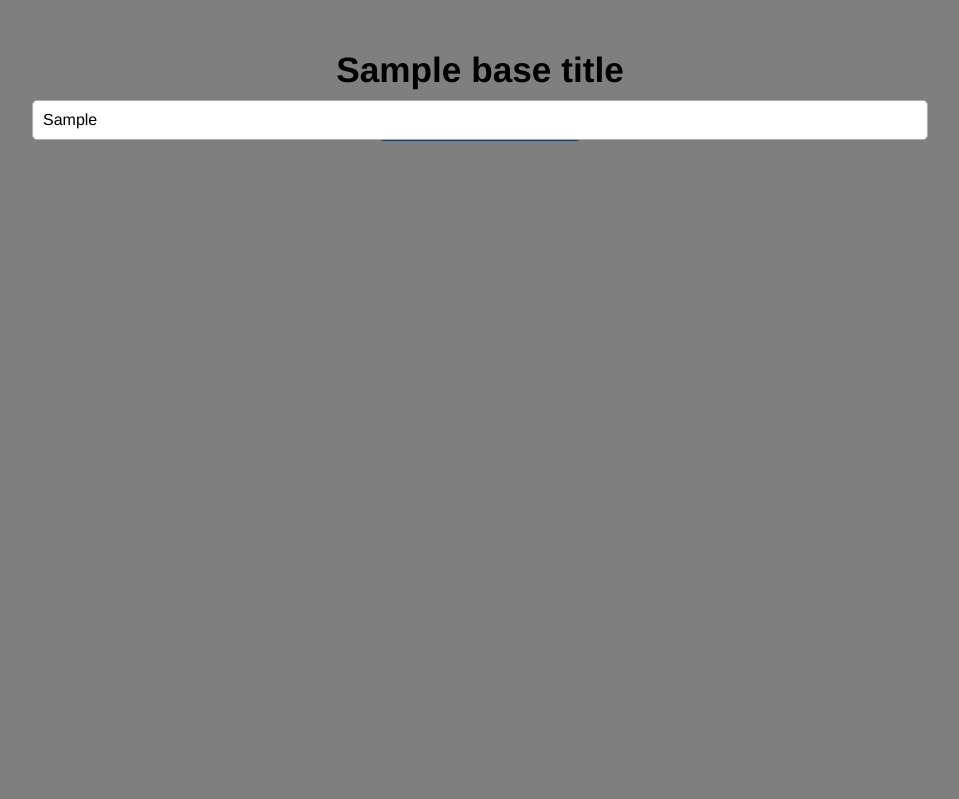
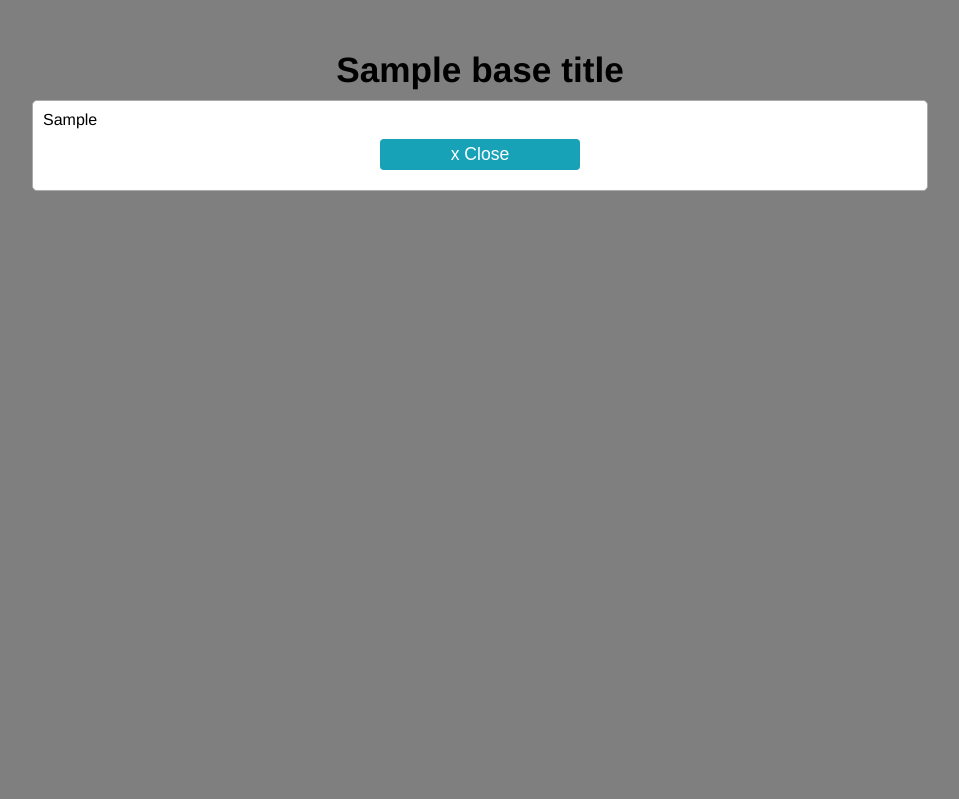
Before and after one commit to shuwakkumacs/miniDynamicCrowd, a Django app: template nanotask/templates/base.html in a window 1280 px wide. Shown: the top 799 px of the page, without its empty margins (160-1119 px from the left). Run offline with Django 3.2, Linux system fonts and the light colour scheme; the template is opened without the code that fills it: most values are stand-ins (such as "Sample title", 1, 10 or a date in 2020); data that the repository does not hold is empty.

Commit message:
close button for instruction

```diff
--- a/nanotask/static/nanotask/css/base.css
+++ b/nanotask/static/nanotask/css/base.css
@@ -22,6 +22,38 @@ body {
 	display: none;
     padding: 10px;
     box-sizing: border-box;
+}
+#base-instruction-close-area {
+    text-align: center;
+}
+#base-instruction-close-button:before {
+    content: "x  ";
+}
+#base-instruction-close-button {
+    color: #fff;
+    background-color: #17a2b8;
+    border-color: #1498ad;
+    display: inline-block;
+    padding: 2px 12px;
+    margin: 10px 0;
+    font-size: 14px;
+    font-weight: 400;
+    line-height: 1.42857143;
+    text-align: center;
+    white-space: nowrap;
+    vertical-align: middle;
+    -ms-touch-action: manipulation;
+    touch-action: manipulation;
+    cursor: pointer;
+    -webkit-user-select: none;
+    -moz-user-select: none;
+    -ms-user-select: none;
+    user-select: none;
+    background-image: none;
+    border: 1px solid transparent;
+    border-radius: 4px;
+    width: 200px;
+    font-size: 1.1em;
 }
 #base-instruction-button {
 	color: #fff;
--- a/nanotask/static/nanotask/js/base.js
+++ b/nanotask/static/nanotask/js/base.js
@@ -201,9 +201,9 @@ $("#base-instruction-button").on("click", function(){
     $("#base-instruction").show();
     $(this).prop("disabled", true);
 });
-$("#base-instruction-shadow").on("click", function(){
+$("#base-instruction-shadow, #base-instruction-close-button").on("click", function(){
     $("#base-instruction").animate({"marginTop":"-=200px", "display": "none"});
-    $(this).fadeOut("normal");
+    $("#base-instruction-shadow").fadeOut("normal");
     $("#base-instruction-button").prop("disabled", false);
 });
 $("#base-instruction").on("click", function(e){
--- a/nanotask/templates/base.html
+++ b/nanotask/templates/base.html
@@ -9,7 +9,12 @@
 </head>
 <body>
 	<div id="base-instruction-shadow">
-		<div id="base-instruction">{{ base_instruction }}</div>
+		<div id="base-instruction">
+            {{ base_instruction }}
+            <div id="base-instruction-close-area">
+                <button id="base-instruction-close-button">Close</button>
+            </div>
+        </div>
 	</div>
 	<center>
 		<div id="base-title">{{ base_title }}</div>
```
Also changed, not shown: 1 other file.
